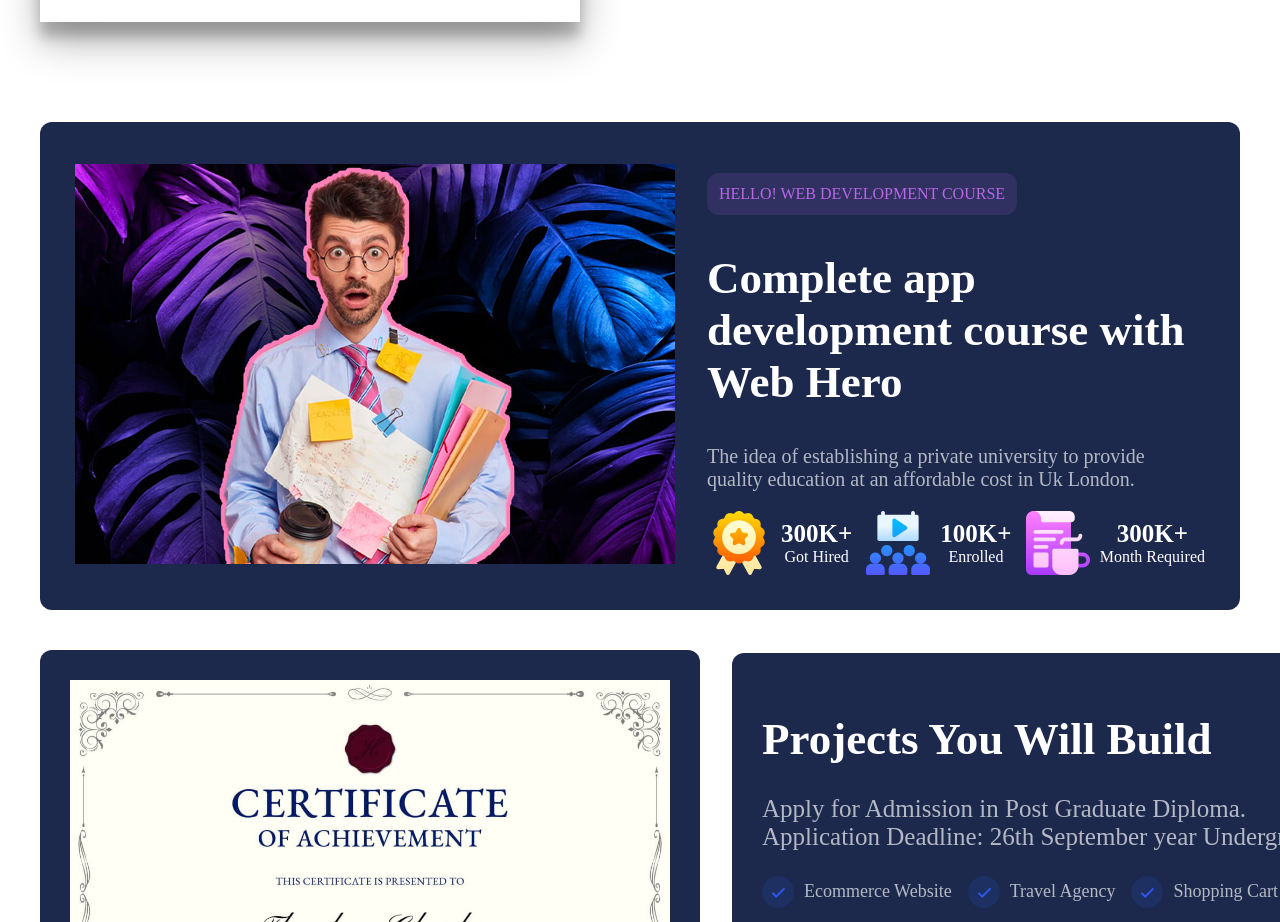
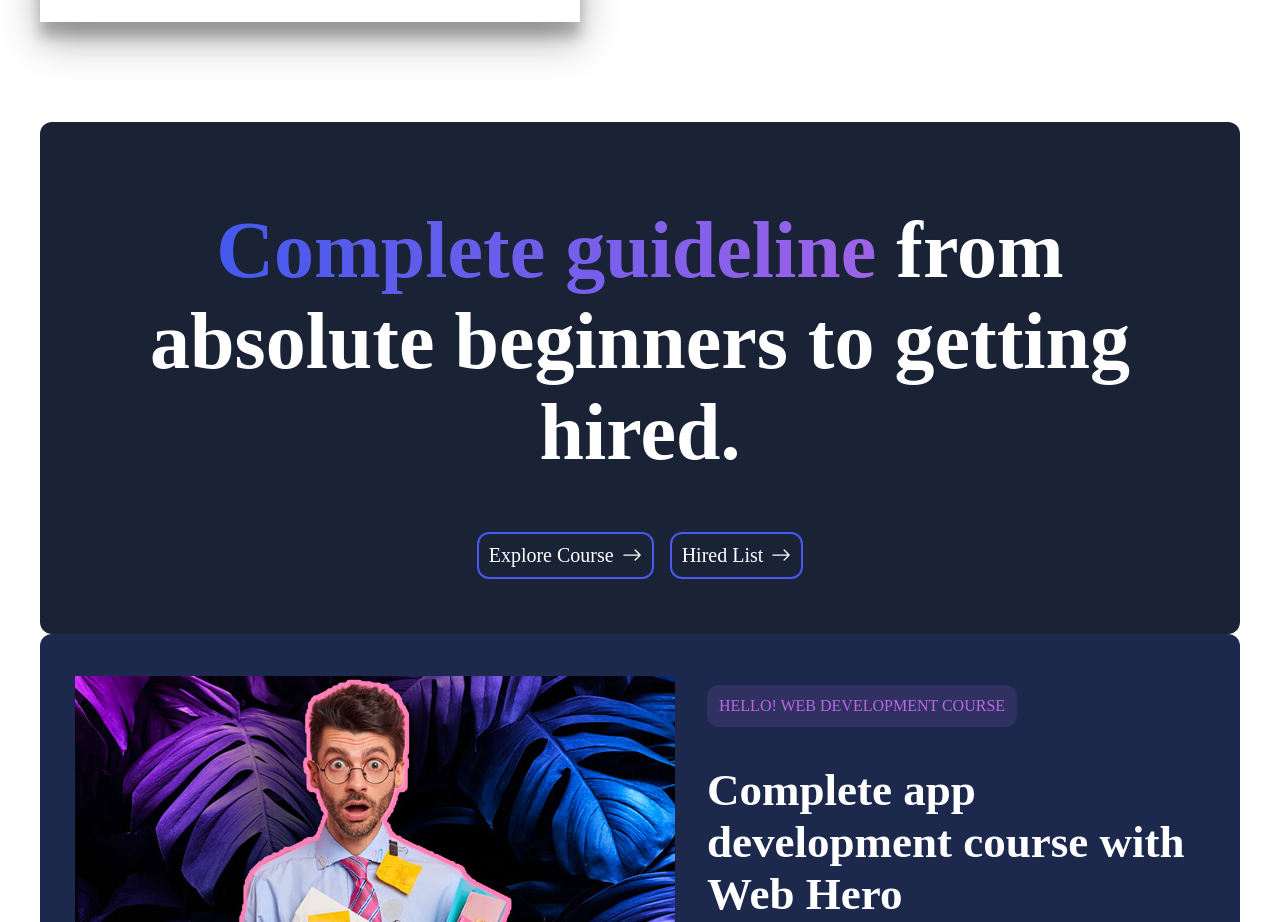
Before and after one commit to jakariamasum/Web-Hero, a React (Vite) app: page / in a window 1280 px wide. Shown: the part 1554-2476 px from the top of the page. Built offline with nearby package versions, Linux system fonts and the light colour scheme.

Commit message:
guideline add

```diff
--- a/src/App.jsx
+++ b/src/App.jsx
@@ -4,12 +4,14 @@
 import Learn from "./components/Learn/Learn"
 import Development from "./components/Development/Development"
 import Acheivement from "./components/Acheivement/Acheivement"
+import Guildeline from "./components/Guideline/Guildeline"
 function App() {
   return (
     <div>
       <Navbar/>
       <Hero/>
       <Learn/>
+      <Guildeline/>
       <Development/>
       <Acheivement/>
     </div>
--- /dev/null
+++ b/src/components/Guideline/Guideline.module.css
@@ -0,0 +1,25 @@
+.container{
+    font-size: 40px;
+    background-color: #192335;
+    color: white;
+    padding: 30px;
+    border-radius: 12px;
+}
+.container>h1>span{
+    background:  linear-gradient(90deg, #4459ED, #9F63E9);
+    -webkit-text-fill-color: rgba(255, 255, 255, 0.001);
+    color: #192335;
+    -webkit-background-clip: text;
+    font-weight: bold;
+}
+.btns{
+    width: fit-content;
+    margin: 0 auto;
+    display: flex;
+    gap: 1rem;
+    color: white;
+    padding-bottom: 25px;
+}
+.btns>:first-child{
+    background-color: linear-gradient(90deg, #4459ED, #9F63E9);
+}
--- /dev/null
+++ b/src/components/Guideline/Guildeline.jsx
@@ -0,0 +1,16 @@
+import Button from '../Button/Button';
+import styles from './Guideline.module.css'
+const Guildeline = () => {
+    return (
+        <div className={styles.container}>
+            <h1><span>Complete guideline</span> from absolute
+                beginners to getting hired. </h1>
+                <div className={styles.btns}>
+                    <Button text={'Explore Course'}/>
+                    <Button text={'Hired List'}/>
+                </div>
+        </div>
+    );
+};
+
+export default Guildeline;
```
